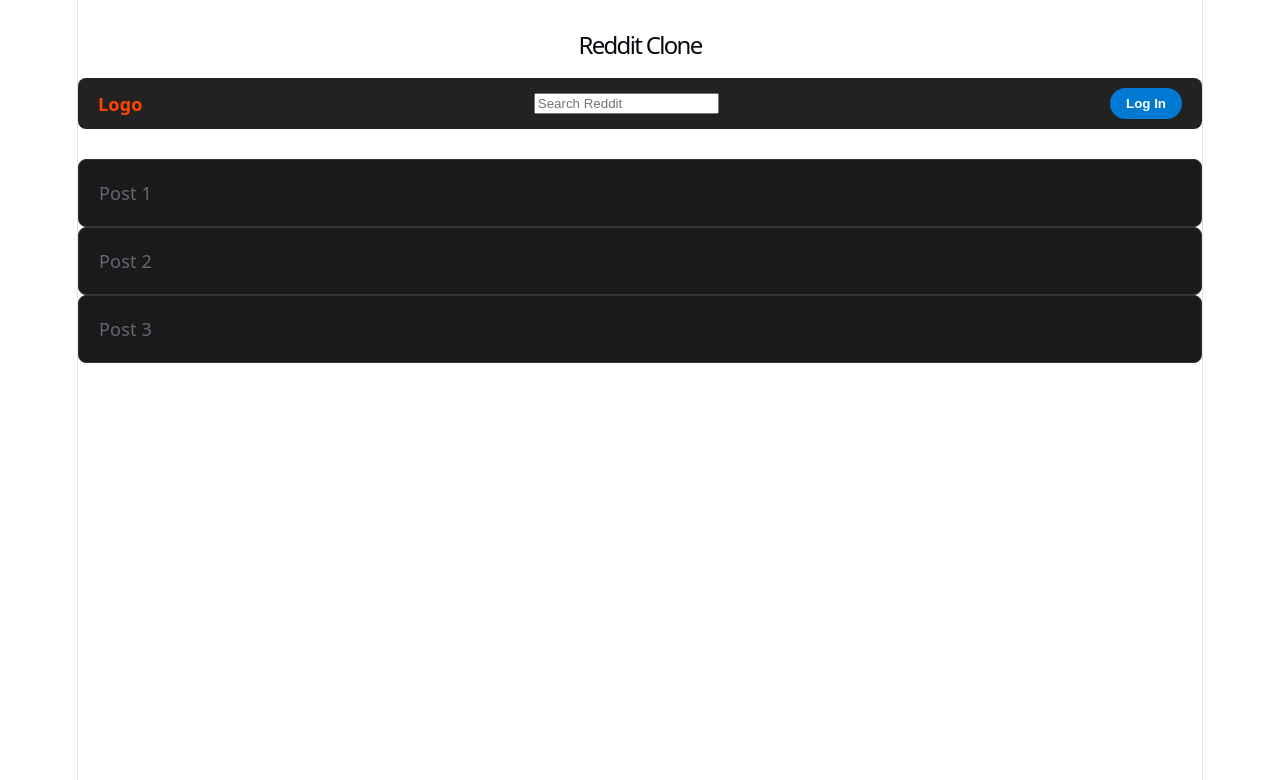
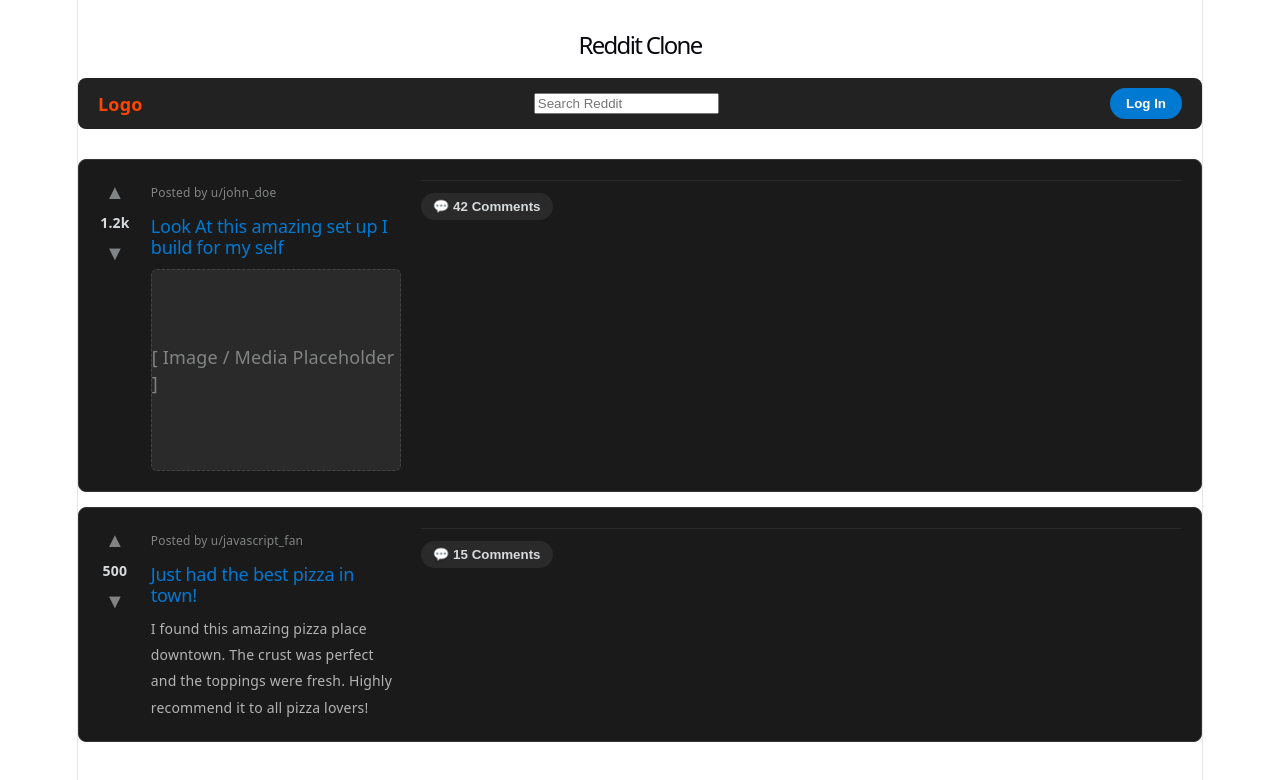
Before and after one commit to Jonce223/reddit-client, a React (Vite) app: page / in a window 1280 px wide. Shown: the top 780 px of the page. Built offline with nearby package versions, Linux system fonts and the light colour scheme.

Commit message:
Complete post card layout with votes, content, and footer

```diff
--- a/src/App.css
+++ b/src/App.css
@@ -29,7 +29,36 @@
   padding: 20px;
   border-radius: 8px;
   text-align: left;
+  display: flex;
+  flex-direction: wrap;
+  gap: 20px;
 }
+
+.post-votes {
+  display: flex;
+  flex-direction: column;
+  align-items: center;
+  gap: 5px;
+}
+
+.vote-btn {
+  background: none;
+  border: none;
+  color: #818384;
+  font-size: 20px;
+  cursor: pointer;
+}
+
+.vote-btn:hover {
+  color: #ff4500; /*Red reddit color*/
+}
+
+.vote-count {
+  font-weight: bold;
+  font-size: 14px;
+  color: #d7dadc;
+}
+
 /* Search Bar Style*/
 .search-input:focus{
   outline: none;
@@ -60,3 +89,58 @@
   font-size: 18px;
   color: #ff4500; /*Red reddit color*/
 }
+
+.post-content{
+  flex: 1;
+  min-width: 250px; /*Allows content to shrink properly*/
+  display: flex;
+  flex-direction: column;
+  gap: 10px;
+}
+.post-meta {
+  font-size: 12px;
+  color: #818384;
+}
+
+.post-title {
+  font-size: 18px;
+  color:#0079d3;
+  margin: 0;
+}
+
+.post-text-body {
+  font-size: 14px;
+  color: #b3b3b3;
+  margin: 0;
+}
+
+.post-media-placeholder {
+  background-color: #2a2a2a;
+  border: 1px dashed #444;
+  height: 200px;
+  display: flex;
+  align-items: center;
+  justify-content: center;
+  border-radius: 6px;
+  color: #818384;
+}
+
+.post-footer {
+  width: 100%;
+  padding-top: 10px;
+  border-top: 1px solid #2a2a2a;
+}
+
+.comment-btn {
+  background-color: #2a2a2a;
+  border: none;
+  color: #d7dadc;
+  padding: 6px 12px;
+  border-radius: 20px;
+  font-weight: bold;
+  cursor: pointer;
+}
+
+.comment-btn:hover {
+  background-color: #333;
+}
--- a/src/App.jsx
+++ b/src/App.jsx
@@ -29,12 +29,54 @@ function App() {
       </div>
 
       {/* Posts Container */}
-      <div clasName= "posts-container">
-        <div className="post-card">Post 1</div>
-        <div className="post-card">Post 2</div>
-        <div className="post-card">Post 3</div>
+      <div className= "posts-container">
+
+        {/* Post 1 */}
+        <div className="post-card">
+          {/*1. Voting place*/}
+          <div className='post-votes'>
+            <button className='vote-btn'>▲</button>
+            <span className='vote-count'>1.2k</span>
+            <button className='vote-btn'>▼</button>
+          </div>
+
+
+        {/* Post content (text and place for image) */}
+        <div className="post-content">
+          <p className='post-meta'>Posted by u/john_doe</p>
+          <h2 className='post-title'>Look At this amazing set up I build for my self</h2>
+          <div className='post-media-placeholder'>
+            <span> [ Image / Media Placeholder ] </span>
+          </div>
+        </div>
+
+        {/*Place with comments */}
+        <div className="post-footer">
+          <button className='comment-btn'>💬 42 Comments</button>
+        </div>
       </div>
-     </div>
+
+      {/*Post 2 (Simpler just with text) */}
+      <div className="post-card">
+        <div className='post-votes'>
+          <button className='vote-btn'>▲</button>
+          <span className='vote-count'>500</span>
+          <button className='vote-btn'>▼</button>
+        </div>
+
+        <div className="post-content">
+          <p className='post-meta'>Posted by u/javascript_fan</p>
+          <h2 className='post-title'>Just had the best pizza in town!</h2>
+          <p className='post-text-body'>I found this amazing pizza place downtown. The crust was perfect and the toppings were fresh. Highly recommend it to all pizza lovers!</p>
+        </div>
+
+        <div className="post-footer">
+          <button className='comment-btn'>💬 15 Comments</button>
+        </div>
+      </div>
+
+        </div>
+      </div>
     </>
   )
 }
```
